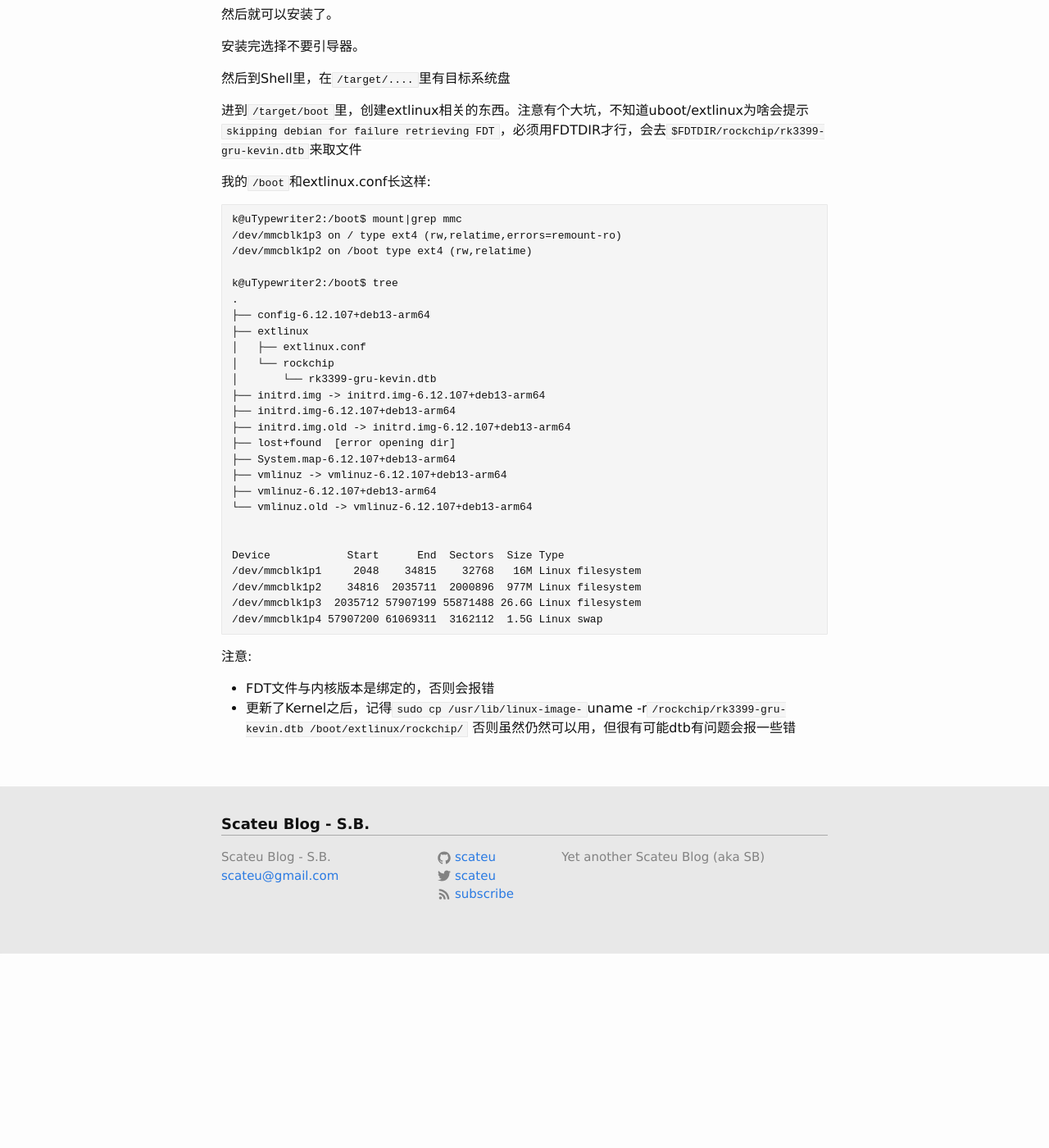
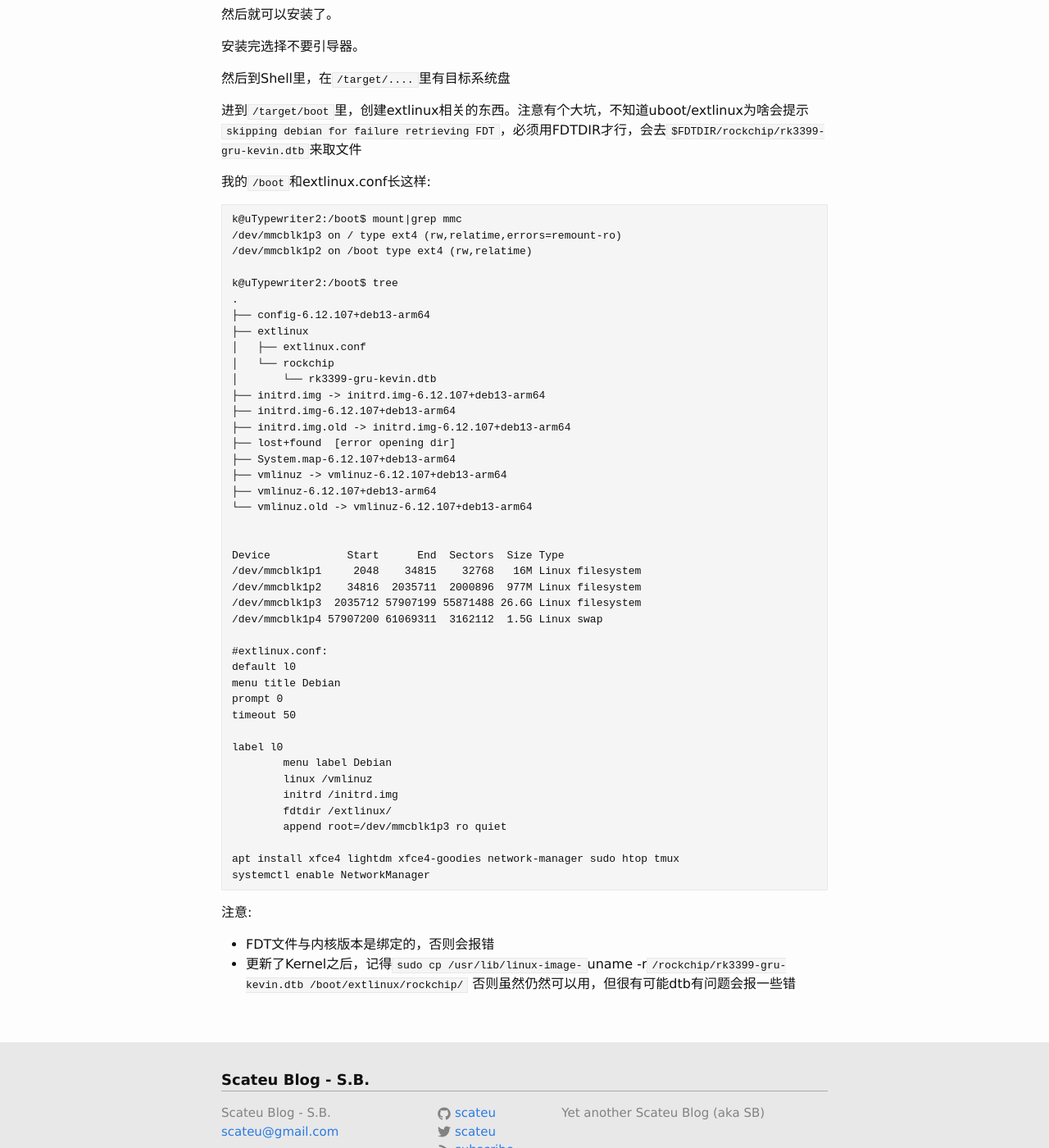
Before and after one commit to scateu/scateu.github.io, a Jekyll site: the page built from _posts/2025-07-22-chromebook-libreboot.md, in a window 1280 px wide and 1400 px high, scrolled down 5921 px. Shown: the whole window at 82% size. Built offline with Jekyll 4.4.1, drawn with Linux system fonts in a browser that asks for light colours; nearby versions of some CDN libraries; comment, search, counter and statistics services are not loaded; before the commit the page ends 7083 px from its top, so only the background shows below that.

Commit message:
Update 2025-07-22-chromebook-libreboot.md

````diff
--- a/_posts/2025-07-22-chromebook-libreboot.md
+++ b/_posts/2025-07-22-chromebook-libreboot.md
@@ -309,6 +309,22 @@ Device            Start      End  Sectors  Size Type
 /dev/mmcblk1p2    34816  2035711  2000896  977M Linux filesystem
 /dev/mmcblk1p3  2035712 57907199 55871488 26.6G Linux filesystem
 /dev/mmcblk1p4 57907200 61069311  3162112  1.5G Linux swap
+
+#extlinux.conf:
+default l0
+menu title Debian
+prompt 0
+timeout 50
+
+label l0
+	menu label Debian
+	linux /vmlinuz
+	initrd /initrd.img
+	fdtdir /extlinux/
+	append root=/dev/mmcblk1p3 ro quiet
+
+apt install xfce4 lightdm xfce4-goodies network-manager sudo htop tmux
+systemctl enable NetworkManager
 ```
 
 
````
